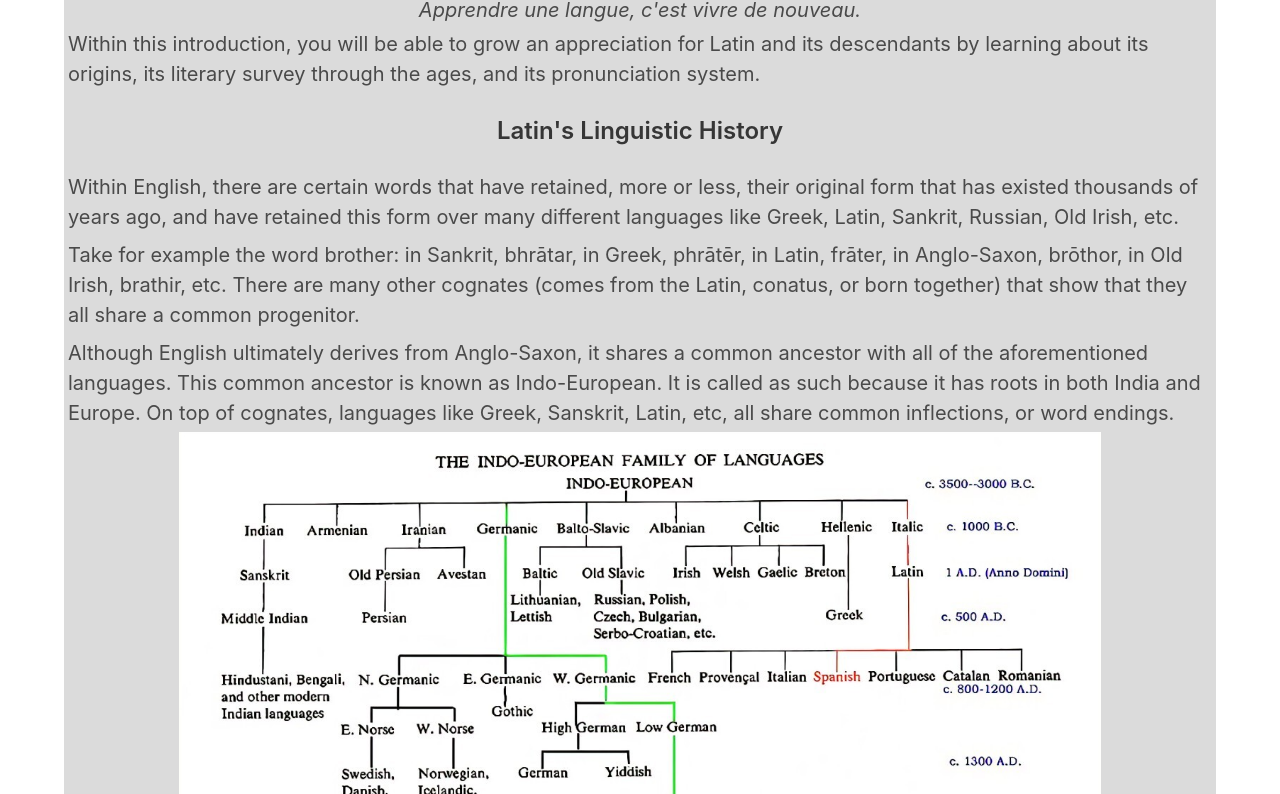
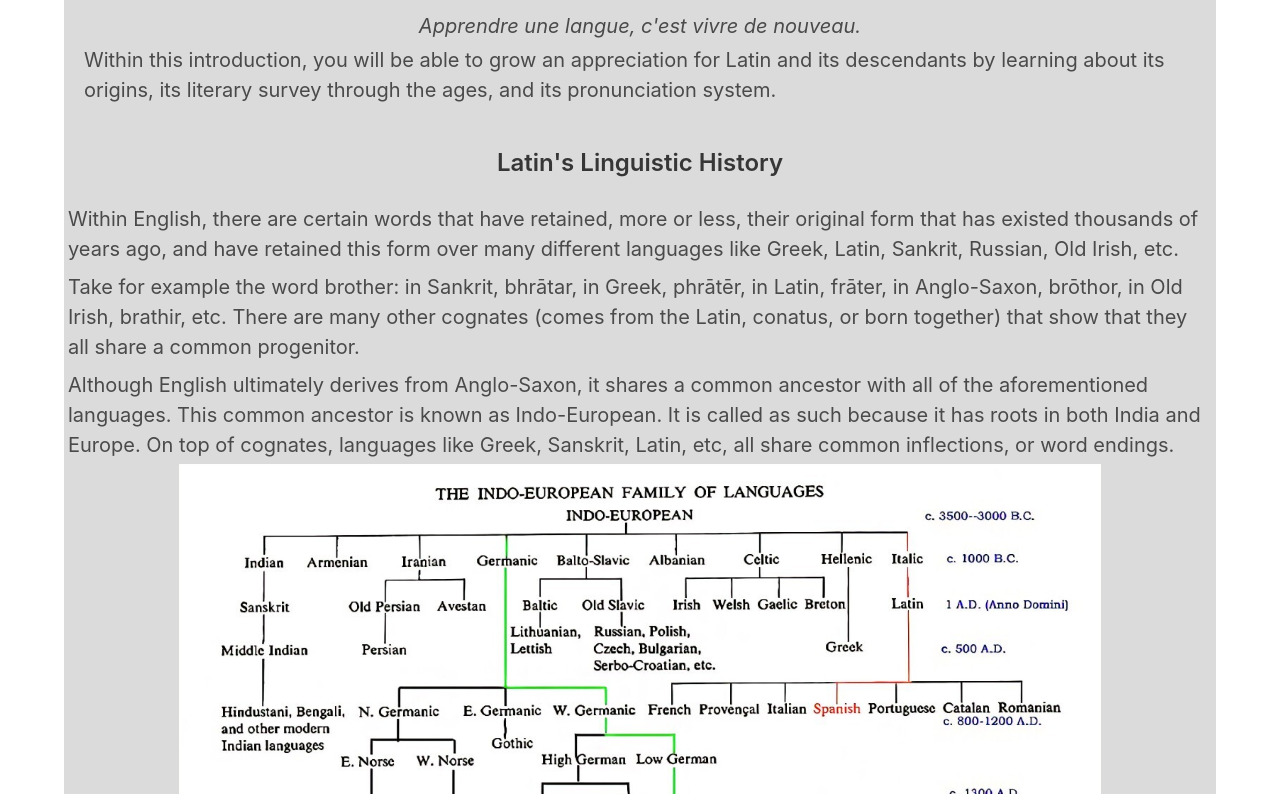
Before and after one commit to bumpincloudsson/Wheelock, a plain HTML site: page index.html in a window 1280 px wide. Shown: the part 229-1023 px from the top of the page. Drawn offline with nearby package versions, Linux system fonts and the light colour scheme.

Commit message:
Add padding

```diff
--- a/index.html
+++ b/index.html
@@ -84,7 +84,7 @@
     </header>
 
     <section>
-      <div class="container has-background-grey-lighter">
+      <div class="container has-background-grey-lighter p-4">
         <h3 class="title is-3 has-text-centered">Intrōductiō</h3>
         <p class="is-italic is-size-5-desktop has-text-centered">
           Apprendre une langue, c'est vivre de nouveau.
```
